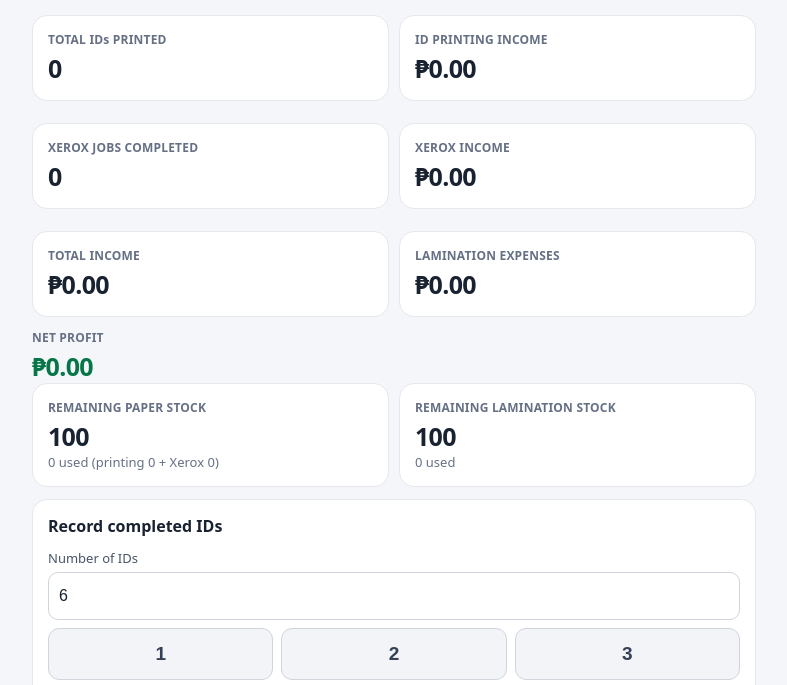
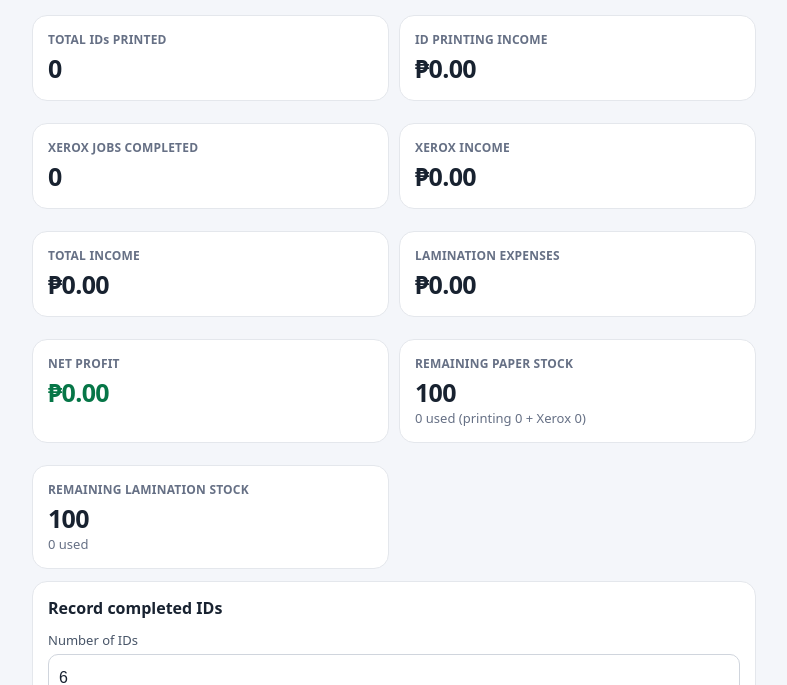
Before and after one commit to zain01-it/id-tracker, a plain HTML site: page index.html in a window 1280 px wide. Shown: the part 84-769 px from the top of the page, without its empty margins (246-1033 px from the left). Drawn offline with Linux system fonts and the light colour scheme.

Commit message:
Refactor card layout and add card-full class

```diff
--- a/index.html
+++ b/index.html
@@ -9,7 +9,9 @@
 :root{font-family:system-ui,-apple-system,Segoe UI,Roboto,sans-serif;color:#182230;background:#f4f6fa}
 *{box-sizing:border-box}body{margin:0;padding:18px;max-width:760px;margin-inline:auto}
 header{margin:8px 0 18px}h1{font-size:24px;margin:0 0 4px}.sub,.muted{color:#667085;font-size:13px}
-.grid{display:grid;grid-template-columns:1fr 1fr;gap:10px}.card{background:white;border:1px solid #e4e7ec;border-radius:15px;padding:15px;margin-bottom:12px;min-width:0}
+.grid{display:grid;grid-template-columns:1fr 1fr;gap:10px}
+ .card{background:white;border:1px solid #e4e7ec;border-radius:15px;padding:15px;margin-bottom:12px;min-width:0}
+  .card-full{background:white;border:1px solid #e4e7ec;border-radius:15px;padding:15px;margin-bottom:12px;width:100%}
 .label{font-size:12px;color:#667085;font-weight:650;letter-spacing:.2px}.value{font-size:25px;font-weight:750;letter-spacing:-.7px;margin-top:3px;overflow-wrap:anywhere}
 h2{font-size:16px;margin:0 0 12px}.row{display:grid;grid-template-columns:1fr;gap:14px}
 label{display:block;font-size:13px;color:#475467;margin-bottom:5px}
@@ -40,11 +42,7 @@ details summary{font-weight:700;cursor:pointer;padding:3px 0}details .row{margin
  <section class="card"><div class="label">XEROX INCOME</div><div class="value" id="xeroxIncome">₱0.00</div></section>
  <section class="card"><div class="label">TOTAL INCOME</div><div class="value" id="gross">₱0.00</div></section>
  <section class="card"><div class="label">LAMINATION EXPENSES</div><div class="value" id="expense">₱0.00</div></section>
-</div>
-<div class="grid" style="width=100%">
  <section class="card-full"><div class="label">NET PROFIT</div><div class="value green" id="profit">₱0.00</div></section>
-</div>
- <div class="grid">
  <section class="card"><div class="label">REMAINING PAPER STOCK</div><div class="value" id="paperLeft">100</div><div class="muted" id="paperUsed">0 used</div></section>
  <section class="card"><div class="label">REMAINING LAMINATION STOCK</div><div class="value" id="lamLeft">100</div><div class="muted" id="lamUsed">0 used</div></section>
 </div>
```
